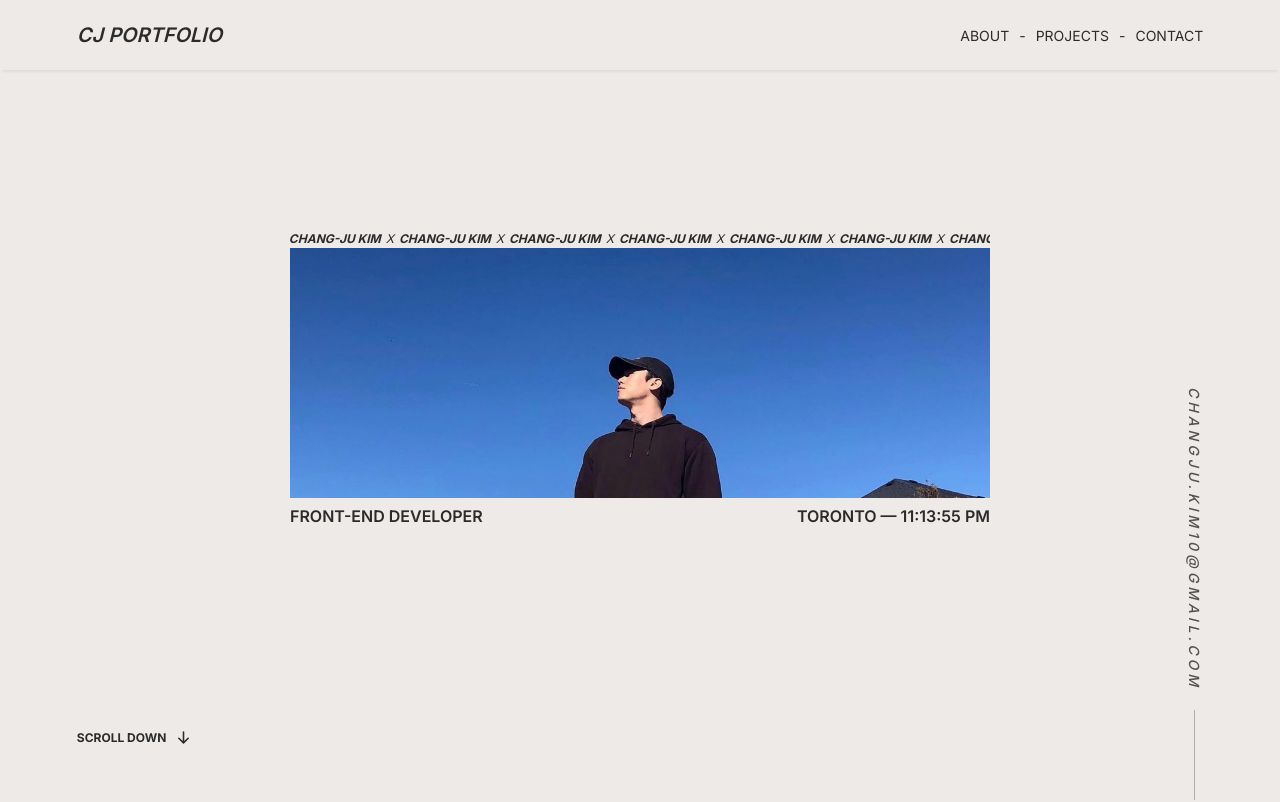
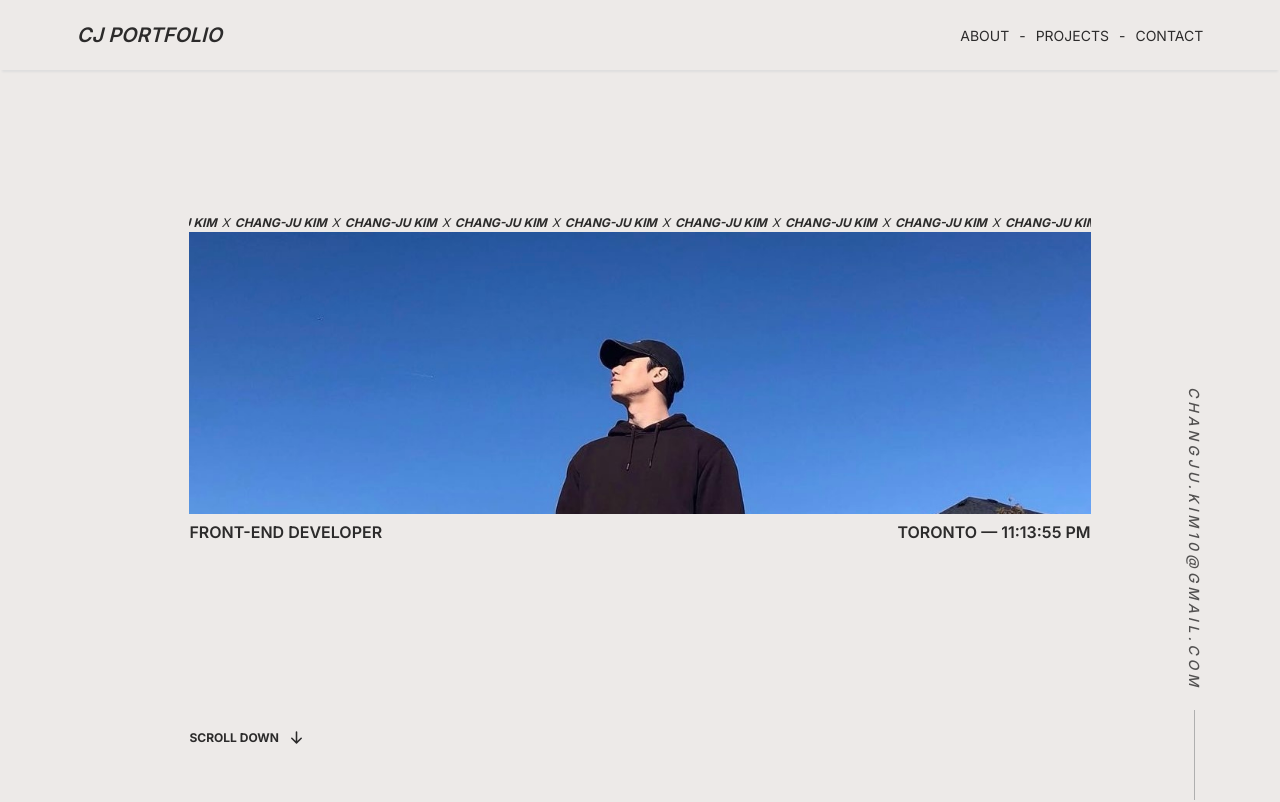
Before and after one commit to cjoak1028/portfolio-v1, a React (Create React App) app: page / in a window 1280 px wide. Shown: the top 802 px of the page. Built offline with nearby package versions, Linux system fonts and the light colour scheme.

Commit message:
Changed position of scroll prompt

```diff
--- a/src/components/Hero/Hero.module.css
+++ b/src/components/Hero/Hero.module.css
@@ -58,7 +58,7 @@ p {
 }
 
 .hero-image {
-    height: clamp(16rem, 25vw, 25rem);
+    height: clamp(15rem, 22vw, 30rem);
     width: 100%;
     background-image: url('../../assets/hero-img.jpg');
     background-position: 50% 90%;
@@ -96,9 +96,11 @@ p {
 .scroll-prompt {
     display: flex;
     align-items: center;
+    /* position: absolute;
+    bottom: clamp(3rem, 4vw, 5rem);
+    left: clamp(2rem, 6vw, 10rem); */
     position: absolute;
     bottom: clamp(3rem, 4vw, 5rem);
-    left: clamp(2rem, 6vw, 10rem);
 }
 
 .scroll-prompt p {
@@ -124,6 +126,11 @@ p {
         align-items: center;
     }
 
+    .hero-container {
+        width: 80%;
+        max-width: 100rem;
+    }
+
     .hero-text {
         flex: 1;
     }
```
